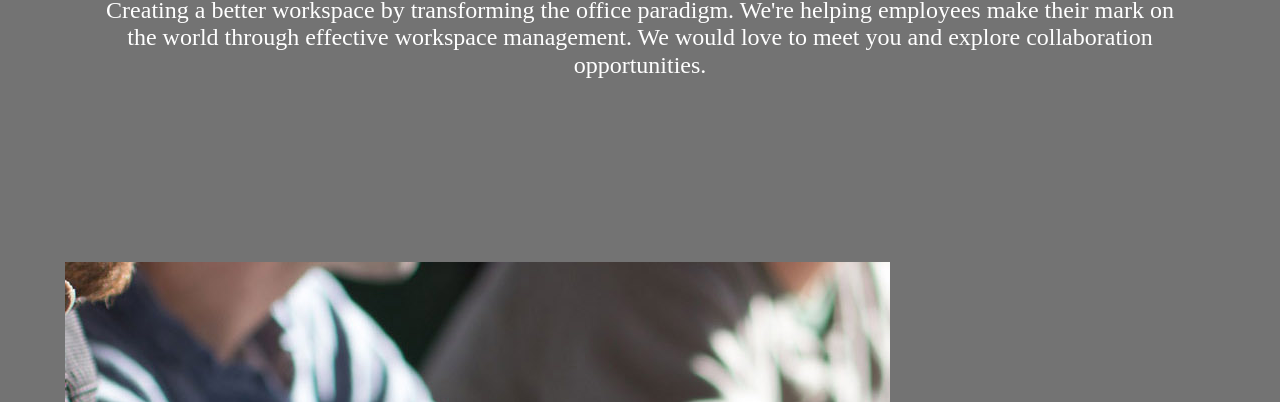
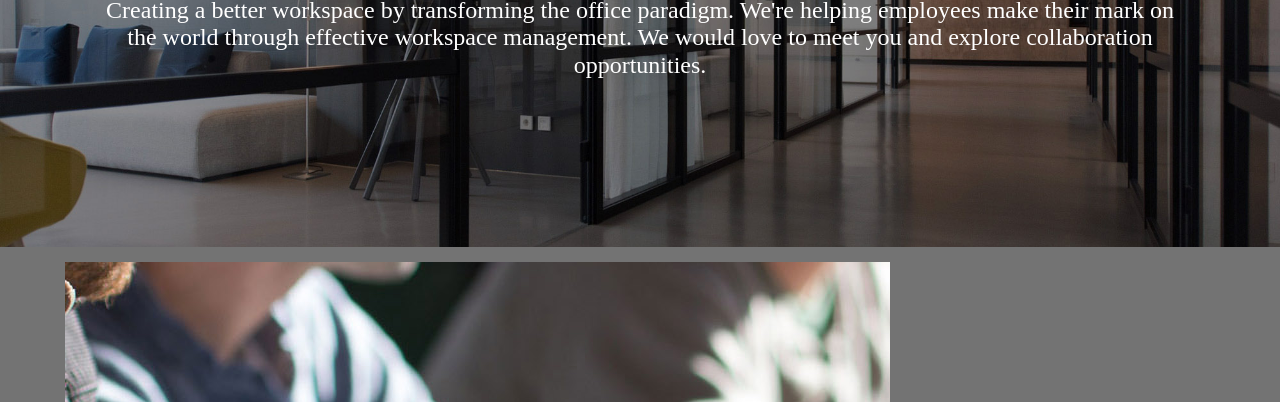
Before and after one commit to wl353/hw3_2024, a plain HTML site: page index.html in a window 1280 px wide. Shown: the part 234-636 px from the top of the page. Drawn offline with Linux system fonts and the light colour scheme; the site is published under a folder, as on GitHub Pages, so addresses that start at the root find nothing.

Commit message:
Add files via upload

```diff
--- a/css/style.css
+++ b/css/style.css
@@ -140,7 +140,7 @@ nav a:hover, nav a:focus {
 first div in the grid  and place it in the grid. */
 .container :first-child {
   grid-column: 1 / -1;
-  background: url("/images/header.jpg");
+  background: url("../images/header.jpg");
 
   /* parallax effect */
   background-attachment: fixed;
```
